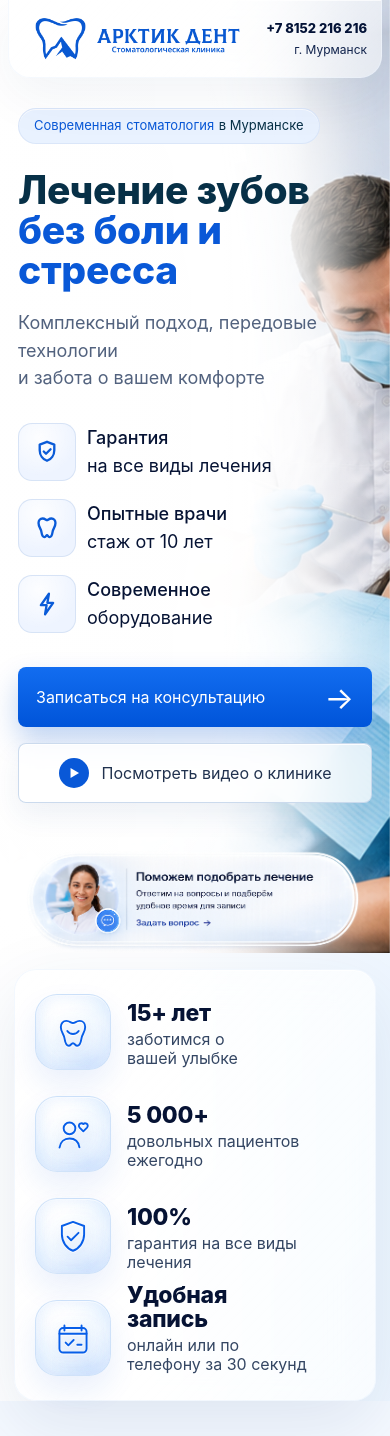
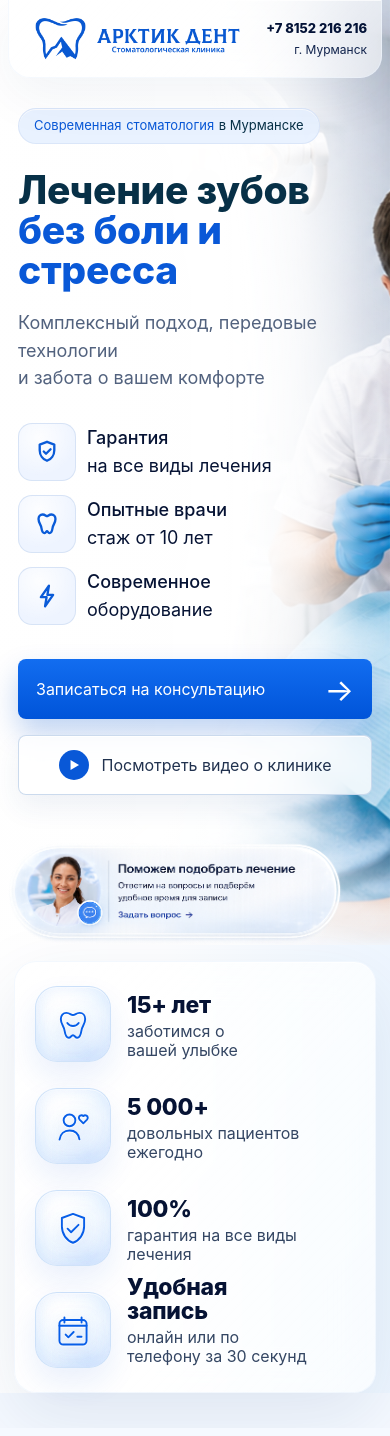
Before and after one commit to SergeyValikov/arcticdent-site, a React (Vite) app: page / in a window 390 px wide. Built offline with nearby package versions, Linux system fonts and the light colour scheme.

Commit message:
Stabilize hero layout and consultation card_4

```diff
--- a/src/components/Hero.css
+++ b/src/components/Hero.css
@@ -29,6 +29,23 @@
   background:
     radial-gradient(ellipse 48% 82% at 21% 50%, rgba(255, 255, 255, 0.98) 0%, rgba(255, 255, 255, 0.94) 42%, rgba(255, 255, 255, 0.5) 58%, rgba(255, 255, 255, 0.16) 68%, rgba(255, 255, 255, 0) 78%),
     linear-gradient(90deg, rgba(255, 255, 255, 0.98) 0%, rgba(255, 255, 255, 0.94) 28%, rgba(255, 255, 255, 0.66) 42%, rgba(255, 255, 255, 0.22) 54%, rgba(255, 255, 255, 0) 64%);
+}
+
+.hero-section__content::after {
+  content: "";
+  position: absolute;
+  z-index: 2;
+  right: 0;
+  bottom: 0;
+  left: 0;
+  height: clamp(96px, 14vh, 164px);
+  pointer-events: none;
+  background: linear-gradient(
+    180deg,
+    rgba(244, 249, 255, 0) 0%,
+    rgba(244, 249, 255, 0.54) 62%,
+    rgba(244, 249, 255, 0.98) 100%
+  );
 }
 
 .hero-section__copy {
@@ -172,6 +189,9 @@
   font-size: clamp(14px, 1.04vw, 16px);
   font-weight: 500;
   line-height: 1.28;
+  text-shadow:
+    0 0 10px rgba(255, 255, 255, 0.9),
+    0 2px 14px rgba(255, 255, 255, 0.68);
 }
 
 .trust-item p {
@@ -180,6 +200,9 @@
   font-size: clamp(14px, 1.04vw, 16px);
   font-weight: 400;
   line-height: 1.35;
+  text-shadow:
+    0 0 10px rgba(255, 255, 255, 0.9),
+    0 2px 14px rgba(255, 255, 255, 0.68);
 }
 
 .hero-section__actions {
@@ -311,7 +334,7 @@
   }
 
   50% {
-    transform: scale(1.02);
+    transform: scale(1.045);
   }
 }
 
@@ -691,9 +714,29 @@
     z-index: 4;
     width: min(520px, calc(100% - 48px));
     max-width: 520px;
-    margin: 24px 0 0 clamp(28px, 6vw, 54px);
+    margin: 24px 0 0 max(0px, calc(clamp(28px, 6vw, 54px) - 24px));
     padding: 0;
     pointer-events: auto;
+  }
+}
+
+@media (max-width: 900px) {
+  .hero-section__trust {
+    grid-template-columns: 1fr;
+    gap: 14px;
+    max-width: 340px;
+  }
+
+  .trust-item {
+    grid-template-columns: 58px 1fr;
+  }
+
+  .hero-photo__image {
+    object-position: 34% center;
+  }
+
+  .hero-section__content::after {
+    height: clamp(112px, 16vh, 180px);
   }
 }
 
@@ -726,11 +769,6 @@
     font-size: 18px;
   }
 
-  .hero-section__trust {
-    grid-template-columns: 1fr;
-    max-width: 330px;
-  }
-
   .hero-section__actions {
     grid-template-columns: 1fr;
     max-width: 420px;
@@ -743,7 +781,7 @@
   }
 
   .hero-photo__image {
-    object-position: 40% center;
+    object-position: 32% center;
   }
 
   .hero-photo::before {
@@ -760,7 +798,7 @@
 
   .consult-card {
     width: min(520px, calc(100% - 36px));
-    margin: 22px 0 0 22px;
+    margin: 22px 0 0 4px;
   }
 }
 
@@ -787,7 +825,7 @@
   }
 
   .hero-photo__image {
-    object-position: 38% center;
+    object-position: 30% center;
   }
 
   .hero-photo::before {
@@ -797,6 +835,6 @@
 
   .consult-card {
     width: calc(100% - 36px);
-    margin: 20px 0 0 18px;
+    margin: 20px 0 0 0;
   }
 }
```
